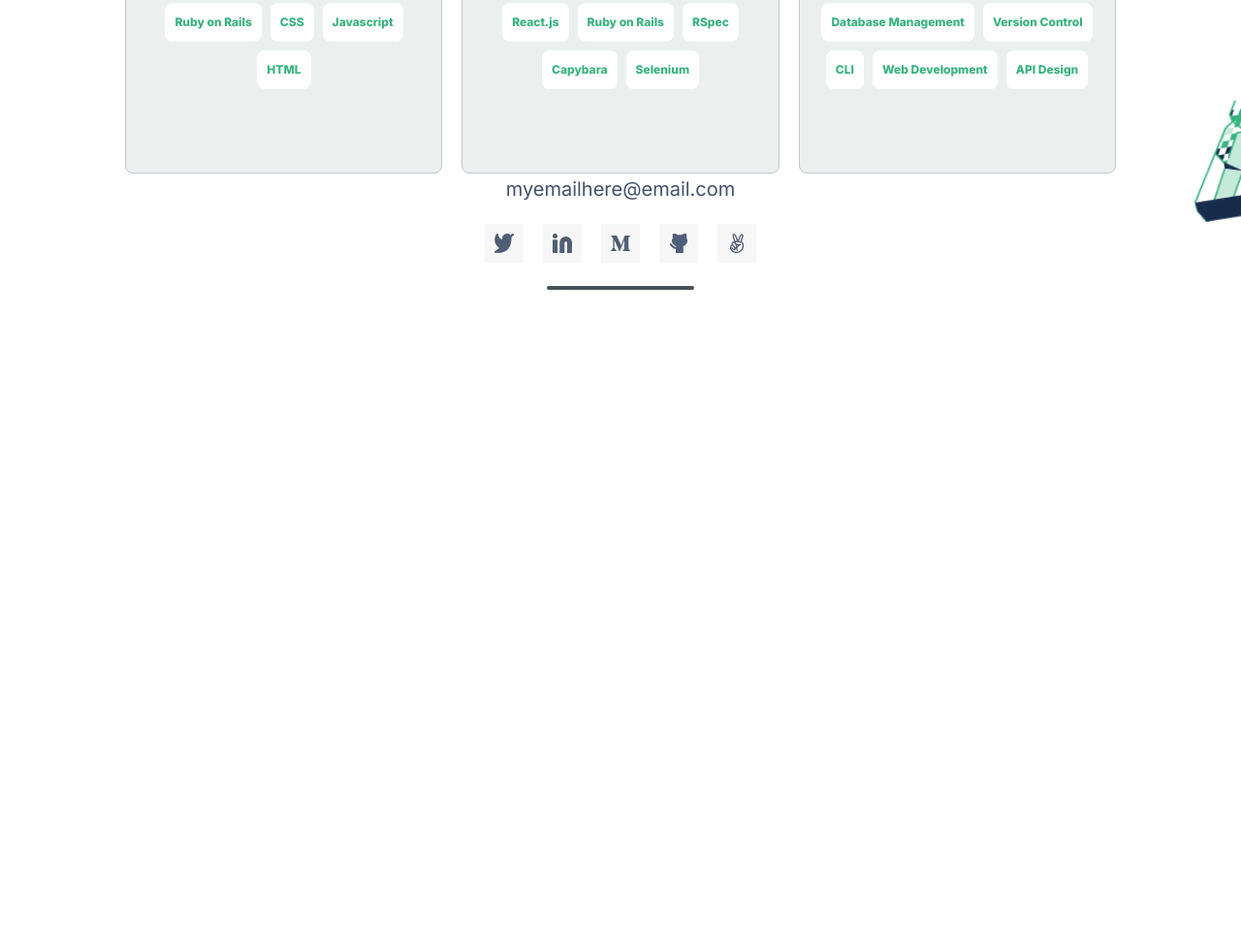
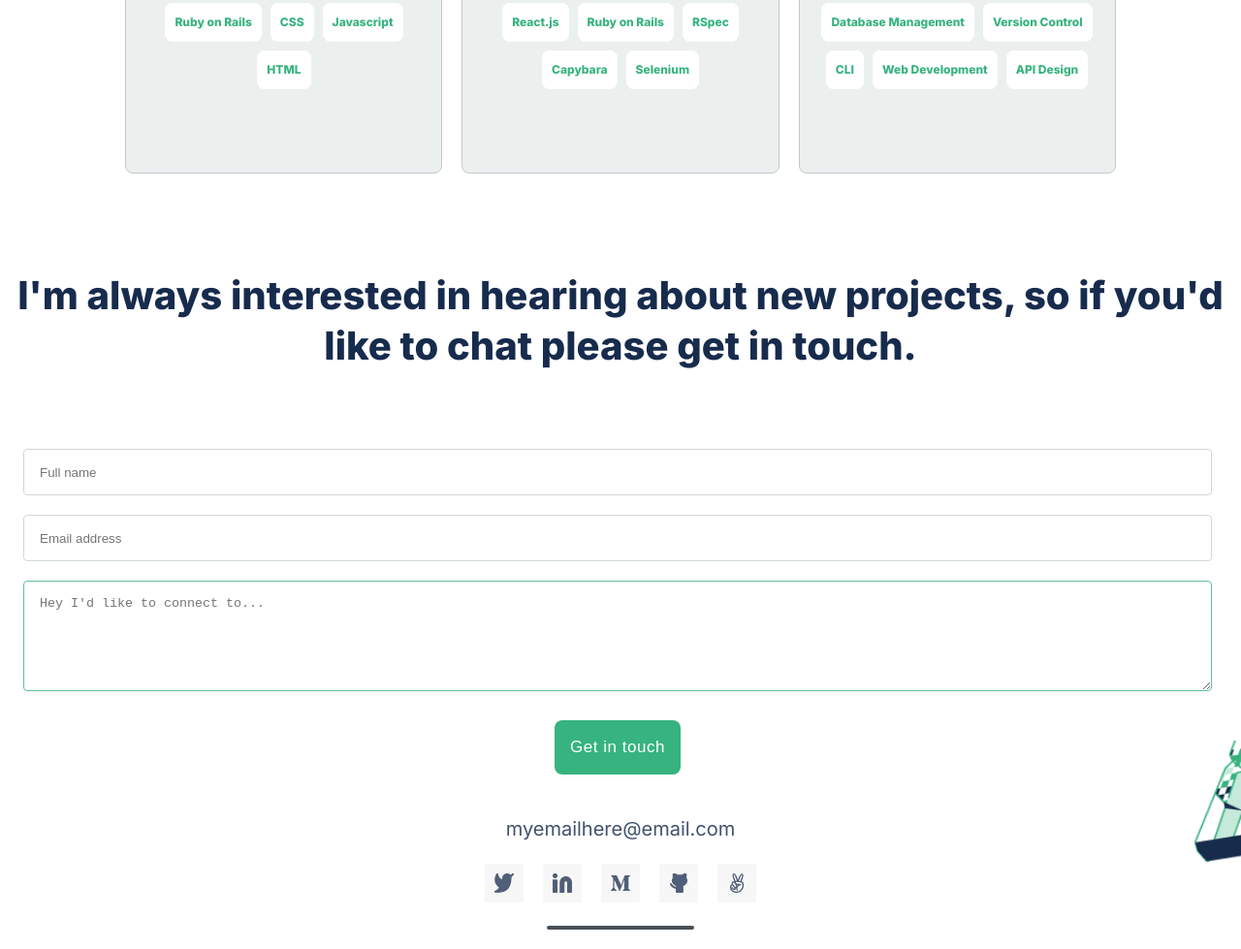
Before and after one commit to ngalamac/Ngala-Portfolio, a website: page index.html in a window 1280 px wide. Shown: the part 2598-3577 px from the top of the page at 97% size. Before the commit the page ends 2917 px from the top, so only its background shows below. Drawn offline with Linux system fonts and the light colour scheme.

Commit message:
Add contact form to HTML file

```diff
--- a/index.html
+++ b/index.html
@@ -216,6 +216,15 @@
         </ul>
       </div>
     </section>
+     <section class="feedback">
+      <h3>I'm always interested in hearing about new projects, so if you'd like to chat please get in touch.</h3>
+      <form action="#" method="post">
+        <input type="text" class='write' maxlength="30" placeholder="Full name" required>
+        <input type="email" class='write' placeholder="Email address" required>
+        <textarea name="msg" placeholder="Hey I'd like to connect to..." maxlength="500" required></textarea>
+        <button type="submit" class="the-button">Get in touch</button>
+      </form>
+    </section>
    <footer>
       <p>myemailhere@email.com</p>
       <div class="back-right"></div>
```
